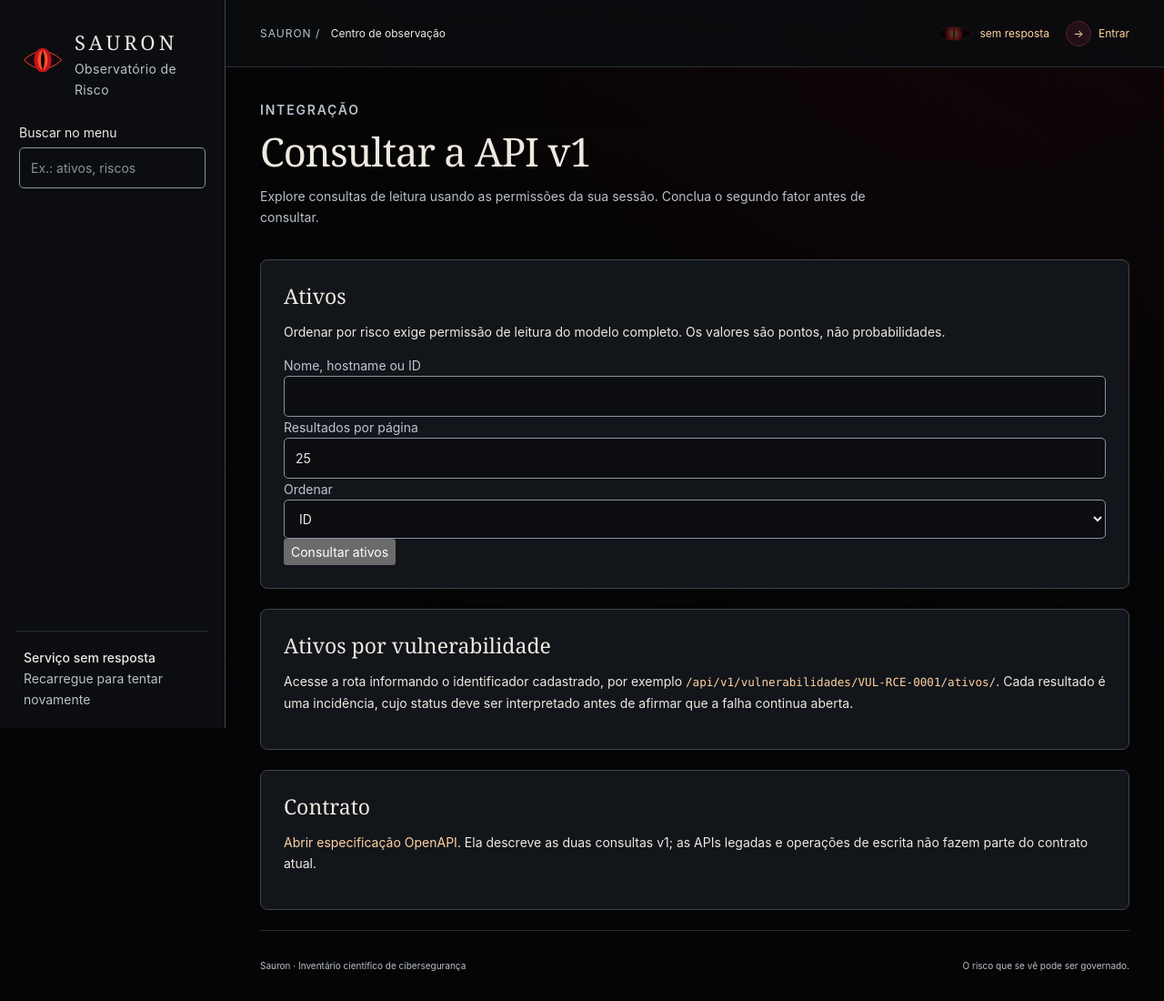
After one commit to Luiz-Corticioni/testes_sauron_rede_neural, a Django app: template inventario/templates/inventario/api_v1.html in a window 1280 px wide. The commit adds this page. Shown: the whole page at 91% size. Run offline with Django 5.2, Linux system fonts and the light colour scheme; the template is opened without the code that fills it, so the values that code supplies are empty.

Commit message:
feat: oferecer consulta interativa local da API

```diff
--- /dev/null
+++ b/inventario/templates/inventario/api_v1.html
@@ -0,0 +1,13 @@
+{% extends "inventario/base.html" %}
+{% block title %}API v1 — Sauron{% endblock %}
+{% block content %}
+<section class="page-heading"><div><span class="kicker">INTEGRAÇÃO</span><h1>Consultar a API v1</h1><p>Explore consultas de leitura usando as permissões da sua sessão. Conclua o segundo fator antes de consultar.</p></div></section>
+<article class="panel"><h2>Ativos</h2><p>Ordenar por risco exige permissão de leitura do modelo completo. Os valores são pontos, não probabilidades.</p>
+<form method="get" action="{% url 'api_v1_ativos' %}">
+<label for="busca">Nome, hostname ou ID</label><input id="busca" name="busca" maxlength="100">
+<label for="tamanho">Resultados por página</label><input id="tamanho" name="tamanho" type="number" min="1" max="100" value="25">
+<label for="ordem">Ordenar</label><select id="ordem" name="ordenar"><option value="id">ID</option><option value="nome">Nome</option><option value="-risco">Risco efetivo</option></select>
+<button type="submit">Consultar ativos</button></form></article>
+<article class="panel"><h2>Ativos por vulnerabilidade</h2><p>Acesse a rota informando o identificador cadastrado, por exemplo <code>/api/v1/vulnerabilidades/VUL-RCE-0001/ativos/</code>. Cada resultado é uma incidência, cujo status deve ser interpretado antes de afirmar que a falha continua aberta.</p></article>
+<article class="panel"><h2>Contrato</h2><p><a href="{% url 'api_v1_especificacao' %}">Abrir especificação OpenAPI</a>. Ela descreve as duas consultas v1; as APIs legadas e operações de escrita não fazem parte do contrato atual.</p></article>
+{% endblock %}
--- a/inventario/templates/inventario/base.html
+++ b/inventario/templates/inventario/base.html
@@ -52,6 +52,7 @@
       {% if perms.inventario.view_vulnerabilidade %}<a href="{% url 'comparar_cvss' %}"><span><b>Comparar CVSS</b><small>Base 3.1 × 4.0 da NVD</small></span></a>{% endif %}
       <p class="nav-label">Sistema</p>
       {% if request.user.is_authenticated %}<a href="{% url 'guia' %}"><span><b>Guia rápido</b><small>Conceitos e decisões</small></span></a>{% endif %}
+      {% if perms.inventario.view_ativo %}<a href="{% url 'api_v1_docs' %}"><span><b>API v1</b><small>Consulta e contrato</small></span></a>{% endif %}
       {% if perms.inventario.add_ativo %}<a href="{% url 'importar' %}"><span><b>Importar CSV</b><small>Validar antes de gravar</small></span></a>{% endif %}
       {% if perms.inventario.view_ativo %}<a href="{% url 'exportar_ativos_csv' %}"><span><b>Exportar dados</b><small>Relatório CSV</small></span></a>{% endif %}
       {% if perms.inventario.view_registroauditoria %}<a href="{% url 'auditoria' %}"><span><b>Auditoria</b><small>Integridade dos registros</small></span></a>{% endif %}
--- a/inventario/web/urls.py
+++ b/inventario/web/urls.py
@@ -32,6 +32,8 @@ PERMISSOES_RISCO = (
 
 
 urlpatterns = [
+    path("api/v1/docs/", api_v1.documentacao, name="api_v1_docs"),
+    path("api/v1/openapi.json", api_v1.especificacao, name="api_v1_especificacao"),
     path("api/v1/ativos/", api_v1.ativos, name="api_v1_ativos"),
     path("api/v1/vulnerabilidades/<str:pk>/ativos/", api_v1.ativos_afetados, name="api_v1_ativos_afetados"),
     path("epss/atualizar/", proteger(views_analises.atualizar_epss, *PERMISSOES_RISCO, "inventario.change_vulnerabilidade"), name="atualizar_epss"),
```
Also changed, not shown: inventario/web/api_v1.py (+21 -0 lines), tests/test_api_v1_sprint5.py (+10 -0 lines).
